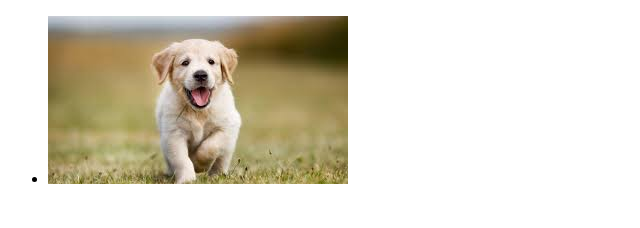
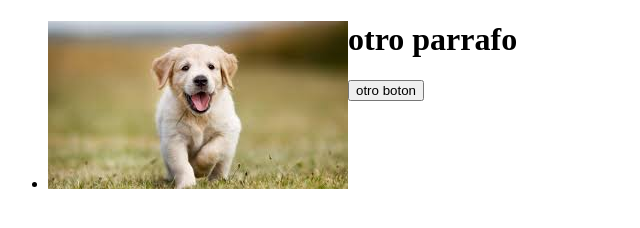
Before and after one commit to Ale-cmd-bootcamp/nuevoProyecto, a plain HTML site: page index.html in a window 1280 px wide. Shown: the whole page, without its empty margins (0-640 px from the left). Drawn offline with nearby package versions, Linux system fonts and the light colour scheme.

Commit message:
otra version

```diff
--- a/index.html
+++ b/index.html
@@ -21,6 +21,8 @@
         <li><img src="perro1.jpg" alt=""></li>
         <li><img src="hamster1.jpg" alt=""></li>
       </ul>
+<h1>otro parrafo</h1>
+      <button>otro boton</button>
       <script>
         $(function() {
           $(".rslides").responsiveSlides();
```
